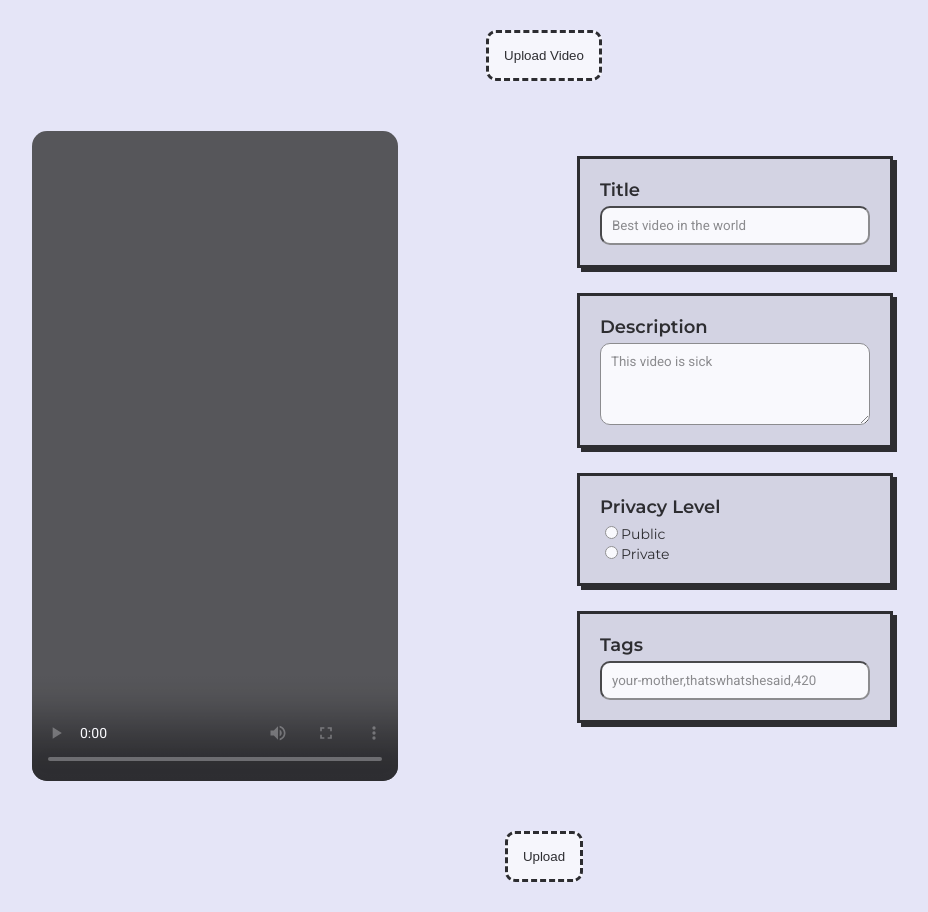
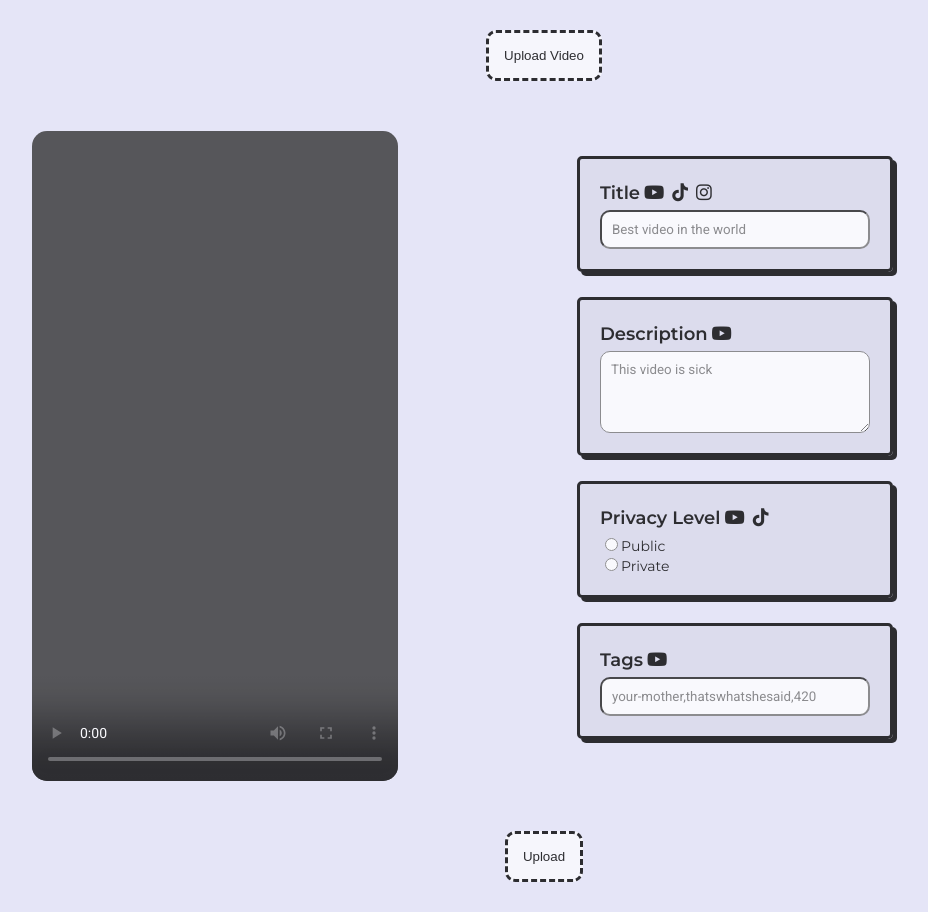
Before and after one commit to osterowsky/short-form-unifier, a React (Create React App) app in the folder frontend/: page / in a window 1280 px wide. Shown: the whole page, without its empty margins (96-1024 px from the left). Built offline with nearby package versions, Linux system fonts and the light colour scheme; the HTML template or start-up script is replaced by a standard one.

Commit message:
add icons

```diff
--- a/frontend/public/index.html
+++ b/frontend/public/index.html
@@ -6,6 +6,7 @@
     <title>Short Form Unifier</title>
     <link href="https://fonts.googleapis.com/css2?family=Montserrat:wght@400;600&display=swap" rel="stylesheet">
     <link href="https://fonts.googleapis.com/css?family=Roboto:400,400i,700" rel="stylesheet">
+    <link rel="stylesheet" href="https://cdnjs.cloudflare.com/ajax/libs/font-awesome/6.0.0-beta3/css/all.min.css" />
   </head>
   <body>
     <div id="root">
--- a/frontend/src/components/DropVideoSection.css
+++ b/frontend/src/components/DropVideoSection.css
@@ -52,7 +52,8 @@ video {
     padding: 20px;
     border: solid black;
     box-shadow: 4px 4px black;
-    background-color: rgba(0, 0, 0, 0.1);
+    background-color: rgba(0, 0, 0, 0.05);
+    border-radius: 5px;
 }
 
 .inputLabel {
@@ -76,3 +77,7 @@ input, textarea {
 input::placeholder, textarea::placeholder {
     font-family: 'Roboto';
 }
+
+.fab {
+    margin: 4px;
+}
--- a/frontend/src/components/DropVideoSection.js
+++ b/frontend/src/components/DropVideoSection.js
@@ -76,7 +76,12 @@ export function DropVideoSection() {
                 </div>
                 <div className='VideoUpload'>
                     <div className="inputContainer">
-                        <label className="inputLabel">Title</label>
+                        <label className="inputLabel">
+                            Title
+                            <i className="fab fa-youtube"></i>
+                            <i className="fab fa-tiktok"></i>
+                            <i className="fab fa-instagram"></i>
+                        </label>
                         <input
                             type="text"
                             placeholder="Best video in the world"
@@ -86,7 +91,10 @@ export function DropVideoSection() {
                         />
                     </div>
                     <div className="inputContainer">
-                        <label className="inputLabel">Description</label>
+                        <label className="inputLabel">
+                            Description
+                            <i className="fab fa-youtube"></i>
+                            </label>
                         <textarea
                             rows={4}
                             placeholder="This video is sick"
@@ -95,7 +103,11 @@ export function DropVideoSection() {
                         />
                     </div>
                     <div className="inputContainer">
-                        <label className="inputLabel">Privacy Level</label>
+                        <label className="inputLabel">
+                            Privacy Level
+                            <i className="fab fa-youtube"></i>
+                            <i className="fab fa-tiktok"></i>
+                        </label>
                             <div>
                                 <input id="public" type="radio" name="privacyLevel" value="public" onChange={(e) => setPrivacyLevel(e.target.value)} />
                                 <label class="inputLabelRadio" htmlFor="public">Public</label>
@@ -106,7 +118,10 @@ export function DropVideoSection() {
                             </div>
                     </div>
                     <div className="inputContainer">
-                        <label className="inputLabel" >Tags</label>
+                        <label className="inputLabel">
+                            Tags
+                            <i className="fab fa-youtube"></i>
+                        </label>
                         <input
                             type="text"
                             placeholder="your-mother,thatswhatshesaid,420"
```
